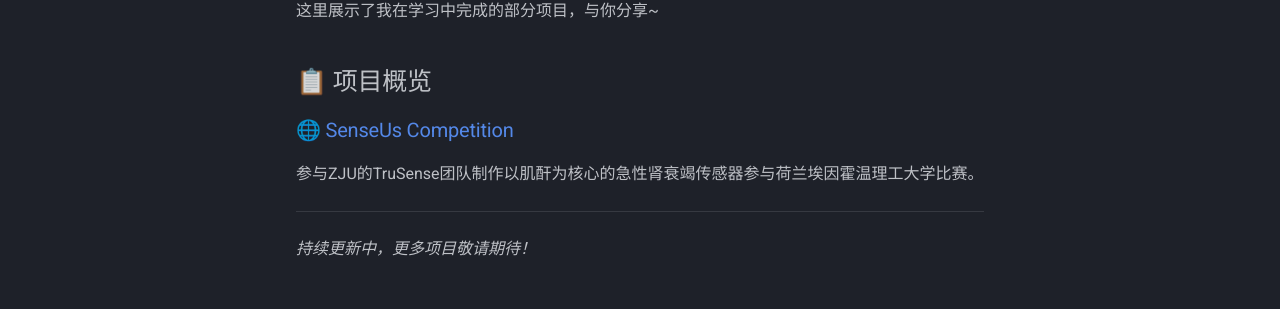
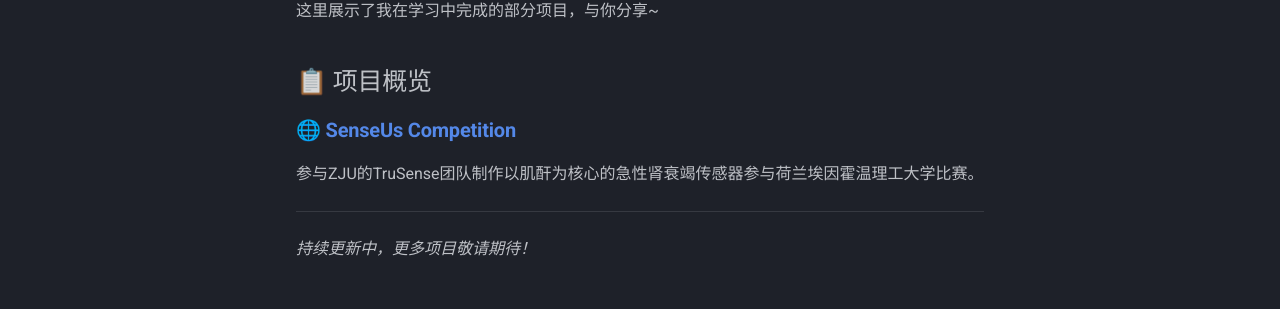
Before and after one commit to 3SamuelW/note, an MkDocs documentation site: the page built from docs/projects/index.md, in a window 1280 px wide. Shown: the part 241-550 px from the top of the page. Built offline with MkDocs 1.6.1 and Material for MkDocs 9.7.7, drawn with Linux system fonts in a browser that asks for light colours; comment, search, counter and statistics services are not loaded; part of the change alters nothing that is shown.

```diff
--- a/docs/projects/index.md
+++ b/docs/projects/index.md
@@ -4,7 +4,7 @@
 
 ## 📋 项目概览
 
-### 🌐 [SenseUs Competition](trusense/TRD_TruSense.pdf){ target="_blank" rel="noopener noreferrer" }
+### <strong><a href="trusense/TRD_TruSense.pdf" target="_blank" rel="noopener noreferrer">🌐 SenseUs Competition</a></strong>
 
 参与ZJU的TruSense团队制作以肌酐为核心的急性肾衰竭传感器参与荷兰埃因霍温理工大学比赛。
 
```
